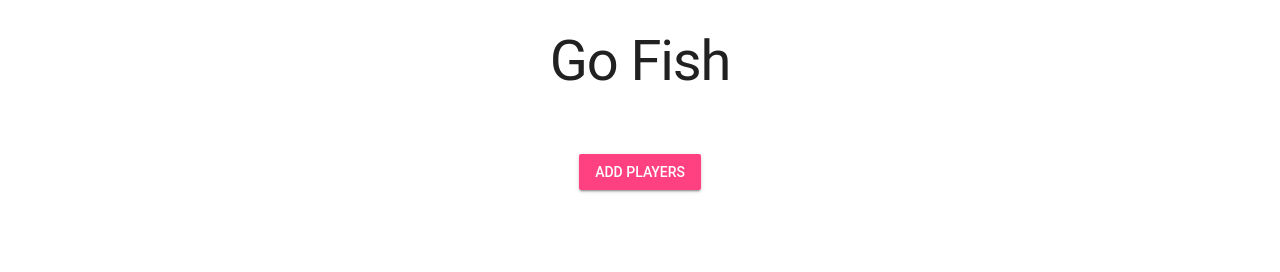
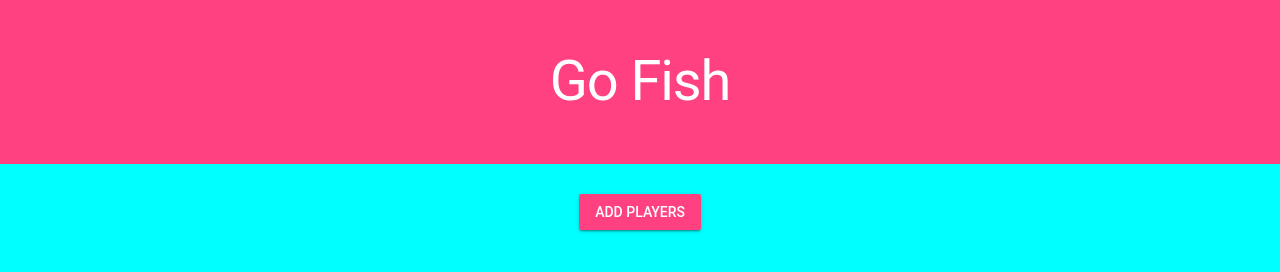
Before and after one commit to sallyhall/go-fish, a website: page index.html in a window 1280 px wide. Drawn offline with nearby package versions, Linux system fonts and the light colour scheme.

Commit message:
some styling

```diff
--- a/gofish.js
+++ b/gofish.js
@@ -69,7 +69,7 @@ Player.prototype.hasCard = function(card) {
 Player.prototype.goFishing = function(game) {
     var card = game.deck.pop();
     this.hand.push(card);
-    $(".instructions").html("You drew a "+cardTemplate(card));
+    $(".instructions").html("You went fishing and caught a "+cardTemplate(card));
 };
 Player.prototype.displayHand = function() {
     var handID = "#" + this.name + "Hand";
--- a/styles.scss
+++ b/styles.scss
@@ -1,3 +1,7 @@
+body{
+  background-color: aqua;
+}
+
 .card{
   text-align: center;
   display: inline-block;
@@ -26,3 +30,10 @@ button{
 h1{
   text-align: center;
 }
+
+header{
+  background-color: rgb(255,64,129);
+  color: white;
+  margin-top:0;
+  padding: 20px;
+}
```
Also changed, not shown: fish-tank-background.jpg (added), styles.css.
